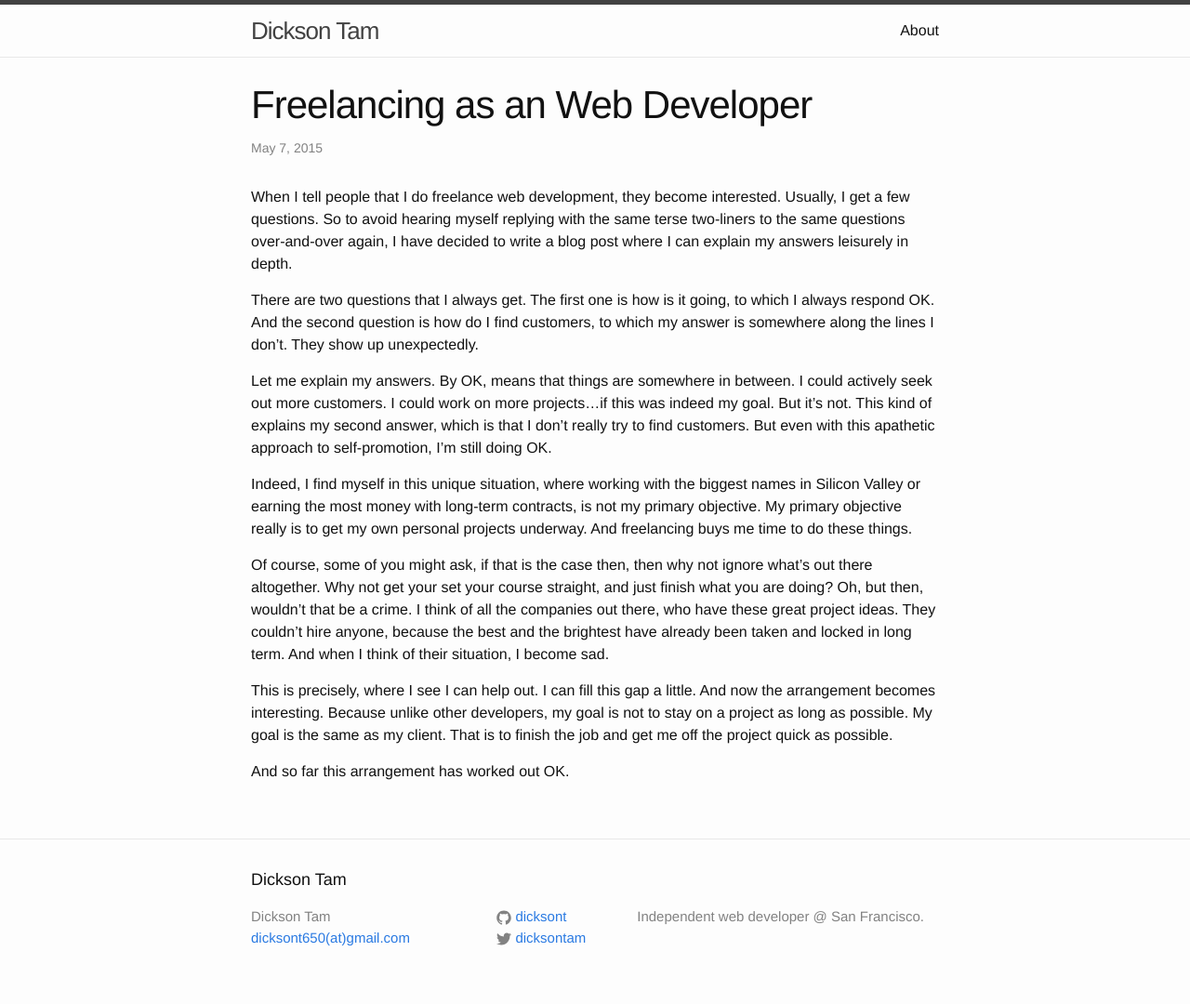
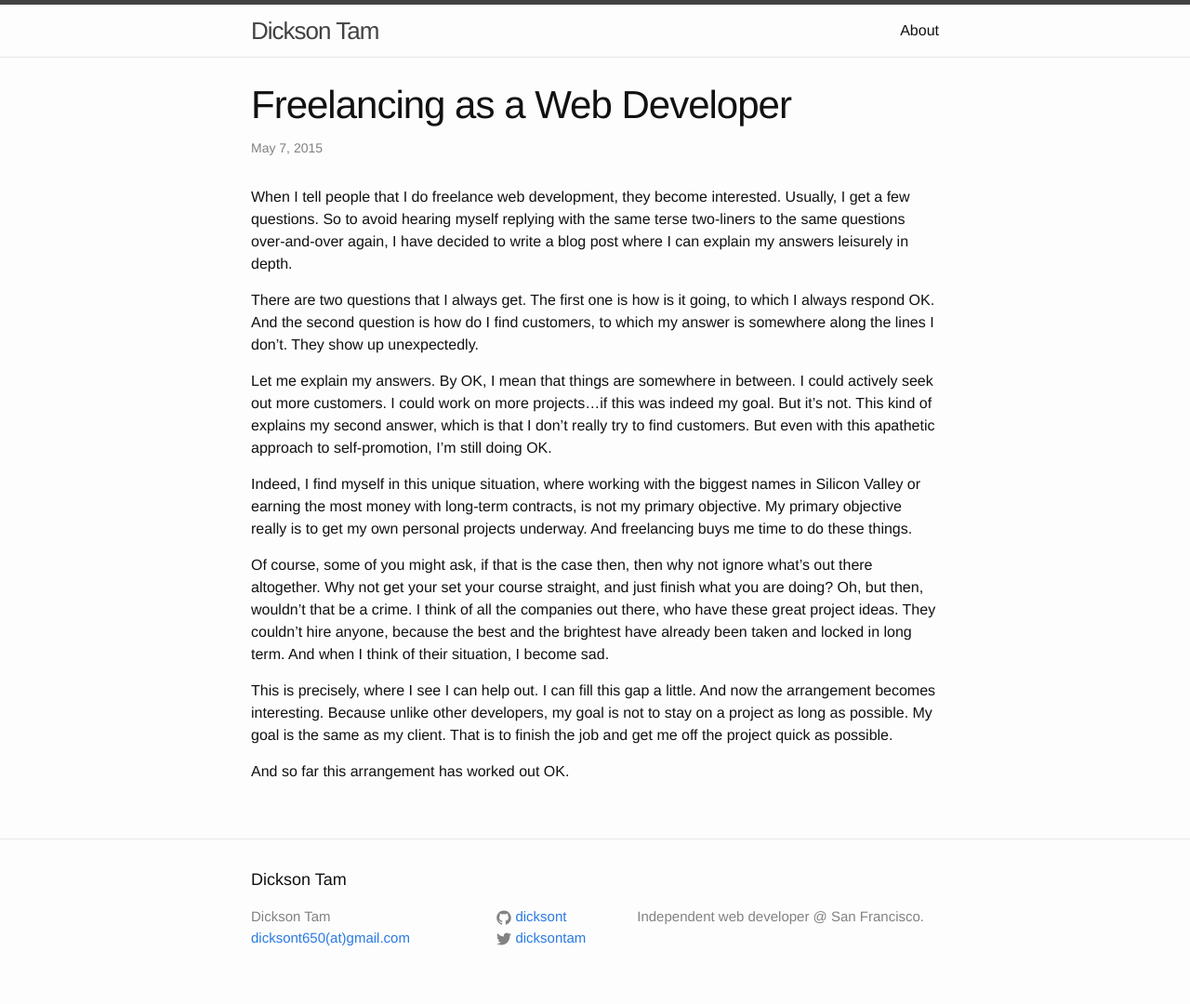
Before and after one commit to dicksont/dicksont.github.io, a Jekyll site: the page built from _posts/2015-05-07-freelancing.md, in a window 1280 px wide. Shown: the whole page at 93% size. Built offline with Jekyll 4.4.1, drawn with Linux system fonts in a browser that asks for light colours.

Commit message:
Fixed typos.

```diff
--- a/_posts/2015-05-07-freelancing.md
+++ b/_posts/2015-05-07-freelancing.md
@@ -1,6 +1,6 @@
 ---
 layout: post
-title:  "Freelancing as an Web Developer"
+title:  "Freelancing as a Web Developer"
 date:   2015-05-07 13:51:10
 ---
 
@@ -8,7 +8,7 @@ When I tell people that I do freelance web development, they become interested.
 
 There are two questions that I always get. The first one is how is it going, to which I always respond OK. And the second question is how do I find customers, to which my answer is somewhere along the lines I don't. They show up unexpectedly.
 
-Let me explain my answers. By OK, means that things are somewhere in between. I could actively seek out more customers. I could work on more projects...if this was indeed my goal. But it's not. This kind of explains my second answer, which is that I don't really try to find customers. But even with this apathetic approach to self-promotion, I'm still doing OK.
+Let me explain my answers. By OK, I mean that things are somewhere in between. I could actively seek out more customers. I could work on more projects...if this was indeed my goal. But it's not. This kind of explains my second answer, which is that I don't really try to find customers. But even with this apathetic approach to self-promotion, I'm still doing OK.
 
 Indeed, I find myself in this unique situation, where working with the biggest names in Silicon Valley or earning the most money with long-term contracts, is not my primary objective. My primary objective really is to get my own personal projects underway. And freelancing buys me time to do these things.
 
```
